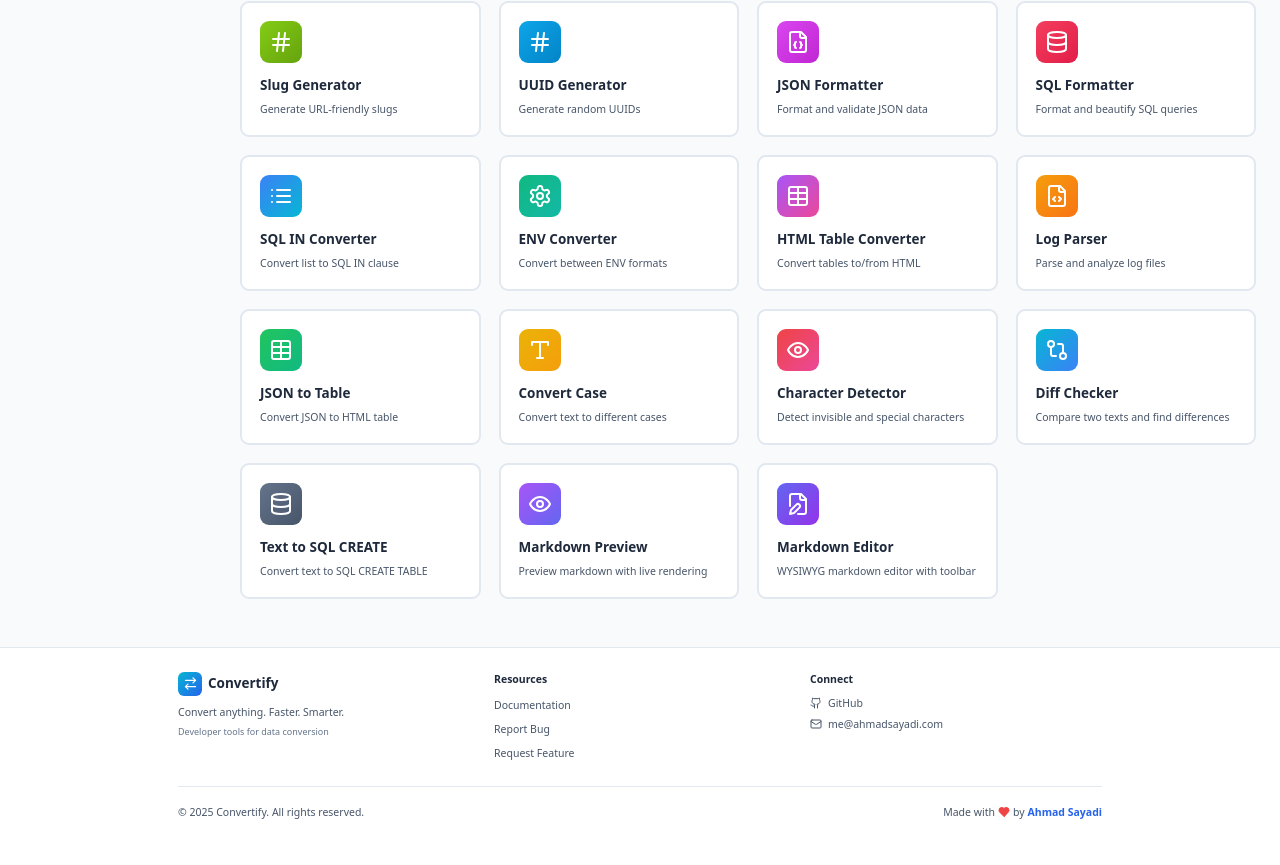
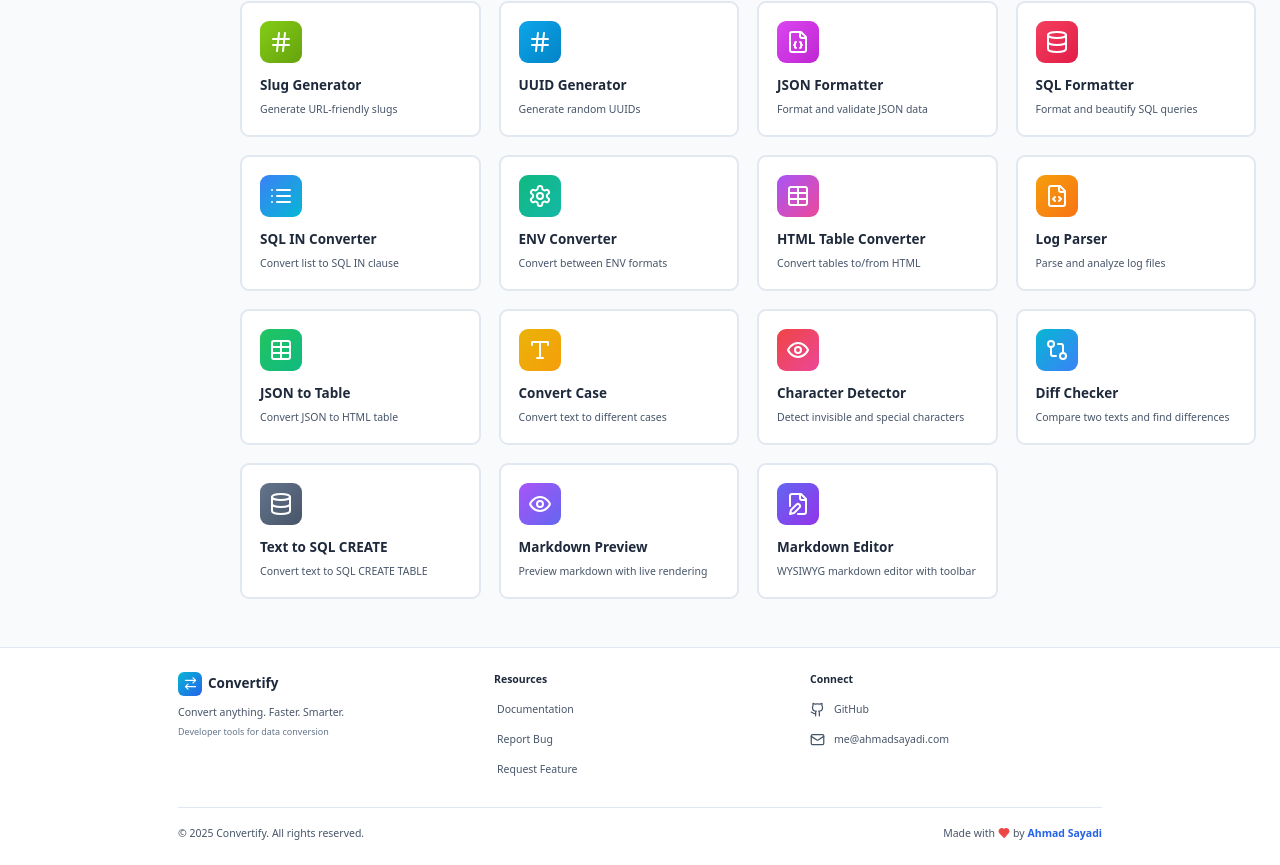
Before and after one commit to AhmadSayadi/convertify, a React (Vite) app: page / in a window 1280 px wide. Shown: the part 876-1741 px from the top of the page. Before the commit the page ends 1720 px from the top, so only its background shows below. Built offline with nearby package versions, Linux system fonts and the light colour scheme.

Commit message:
perf(seo-accessibility): enhance SEO structure and improve accessibility compliance

```diff
--- a/src/App.tsx
+++ b/src/App.tsx
@@ -349,6 +349,8 @@ function App() {
             <button
               onClick={() => setSidebarOpen(!sidebarOpen)}
               className="lg:hidden p-2 hover:bg-slate-100 dark:hover:bg-slate-700 rounded-lg transition-colors"
+              aria-label={sidebarOpen ? (language === 'en' ? 'Close navigation menu' : 'Tutup menu navigasi') : (language === 'en' ? 'Open navigation menu' : 'Buka menu navigasi')}
+              aria-expanded={sidebarOpen}
             >
               {sidebarOpen ? <X className="w-6 h-6" /> : <Menu className="w-6 h-6" />}
             </button>
@@ -513,7 +515,7 @@ function App() {
             {categories.map((category, index) => (
               <div key={category.name} className={index > 0 ? 'mt-6' : ''}>
                 {!sidebarCollapsed && (
-                  <h3 className="text-xs font-semibold text-slate-400 dark:text-slate-500 uppercase tracking-wider mb-3 px-3">
+                  <h3 className="text-xs font-semibold text-slate-600 dark:text-slate-400 uppercase tracking-wider mb-3 px-3">
                     {category.name}
                   </h3>
                 )}
--- a/src/components/Footer.tsx
+++ b/src/components/Footer.tsx
@@ -34,13 +34,14 @@ export default function Footer() {
             <h3 className="text-sm font-semibold text-slate-800 dark:text-white mb-3">
               {language === 'en' ? 'Resources' : 'Sumber Daya'}
             </h3>
-            <ul className="space-y-2">
+            <ul className="space-y-1">
               <li>
                 <a
                   href="https://github.com/AhmadSayadi/convertify#readme"
                   target="_blank"
                   rel="noopener noreferrer"
-                  className="text-sm text-slate-600 dark:text-slate-400 hover:text-blue-600 dark:hover:text-blue-400 transition-colors"
+                  className="inline-block py-2 px-1 text-sm text-slate-600 dark:text-slate-400 hover:text-blue-600 dark:hover:text-blue-400 transition-colors"
+                  aria-label={language === 'en' ? 'Read Convertify documentation' : 'Baca dokumentasi Convertify'}
                 >
                   {language === 'en' ? 'Documentation' : 'Dokumentasi'}
                 </a>
@@ -50,7 +51,8 @@ export default function Footer() {
                   href="https://github.com/AhmadSayadi/convertify/issues"
                   target="_blank"
                   rel="noopener noreferrer"
-                  className="text-sm text-slate-600 dark:text-slate-400 hover:text-blue-600 dark:hover:text-blue-400 transition-colors"
+                  className="inline-block py-2 px-1 text-sm text-slate-600 dark:text-slate-400 hover:text-blue-600 dark:hover:text-blue-400 transition-colors"
+                  aria-label={language === 'en' ? 'Report a bug on GitHub' : 'Laporkan bug di GitHub'}
                 >
                   {language === 'en' ? 'Report Bug' : 'Laporkan Bug'}
                 </a>
@@ -60,7 +62,8 @@ export default function Footer() {
                   href="https://github.com/AhmadSayadi/convertify/issues"
                   target="_blank"
                   rel="noopener noreferrer"
-                  className="text-sm text-slate-600 dark:text-slate-400 hover:text-blue-600 dark:hover:text-blue-400 transition-colors"
+                  className="inline-block py-2 px-1 text-sm text-slate-600 dark:text-slate-400 hover:text-blue-600 dark:hover:text-blue-400 transition-colors"
+                  aria-label={language === 'en' ? 'Request a new feature on GitHub' : 'Request fitur baru di GitHub'}
                 >
                   {language === 'en' ? 'Request Feature' : 'Request Fitur'}
                 </a>
@@ -73,21 +76,23 @@ export default function Footer() {
             <h3 className="text-sm font-semibold text-slate-800 dark:text-white mb-3">
               {language === 'en' ? 'Connect' : 'Kontak'}
             </h3>
-            <div className="space-y-2">
+            <div className="space-y-1">
               <a
                 href="https://github.com/AhmadSayadi/convertify"
                 target="_blank"
                 rel="noopener noreferrer"
-                className="flex items-center gap-2 text-sm text-slate-600 dark:text-slate-400 hover:text-blue-600 dark:hover:text-blue-400 transition-colors"
+                className="flex items-center gap-3 p-2 -ml-2 text-sm text-slate-600 dark:text-slate-400 hover:text-blue-600 dark:hover:text-blue-400 hover:bg-slate-50 dark:hover:bg-slate-700/50 rounded-lg transition-colors"
+                aria-label="Visit Convertify GitHub repository"
               >
-                <Github className="w-4 h-4" />
+                <Github className="w-5 h-5 flex-shrink-0" />
                 <span>GitHub</span>
               </a>
               <a
                 href="mailto:me@ahmadsayadi.com"
-                className="flex items-center gap-2 text-sm text-slate-600 dark:text-slate-400 hover:text-blue-600 dark:hover:text-blue-400 transition-colors"
+                className="flex items-center gap-3 p-2 -ml-2 text-sm text-slate-600 dark:text-slate-400 hover:text-blue-600 dark:hover:text-blue-400 hover:bg-slate-50 dark:hover:bg-slate-700/50 rounded-lg transition-colors"
+                aria-label="Send email to me@ahmadsayadi.com"
               >
-                <Mail className="w-4 h-4" />
+                <Mail className="w-5 h-5 flex-shrink-0" />
                 <span>me@ahmadsayadi.com</span>
               </a>
             </div>
```
Also changed, not shown: public/robots.txt (added), 1 other file (tests, documents, lock files or other folders).
